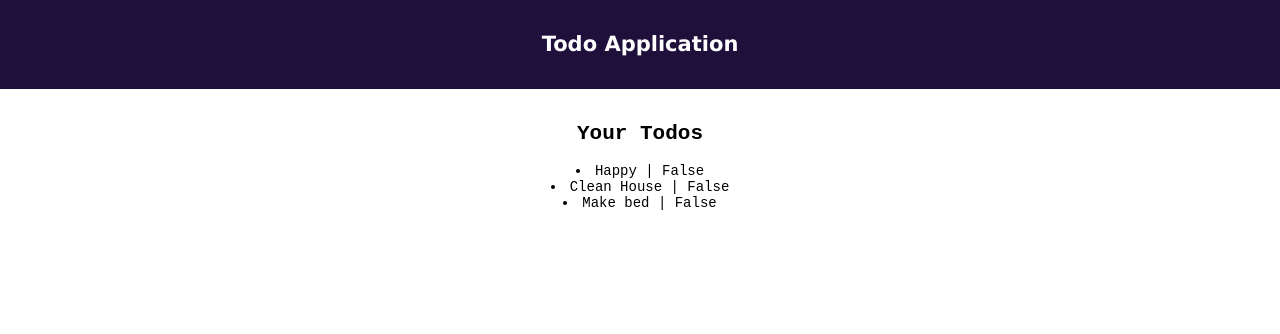
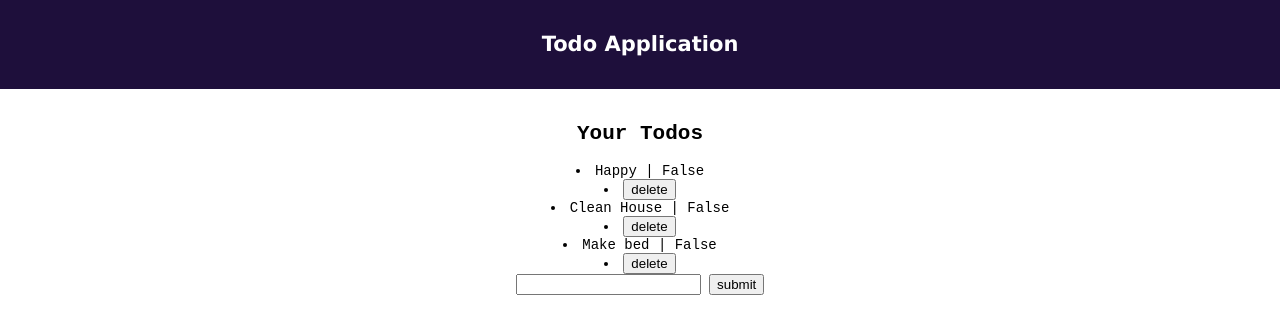
Before and after one commit to WanjohiWanjohi/djangoprac, a Django app: page / in a window 1280 px wide. Shown: the top 334 px of the page. Run offline with Django 3.2, Linux system fonts and the light colour scheme; data comes from the database, SQL or seed files in the repository; both versions use the stored data as it was after the commit.

Commit message:
Added delete

```diff
--- a/templates/index.html
+++ b/templates/index.html
@@ -23,10 +23,26 @@
 	<section>
 		<center>
 			<h2> Your Todos</h2>
+
 		{% for todo in todos%}
-			<li>{{ todo.todo}} | {{todo.is_complete}}</li>
+		<form method="POST" action="{% url 'delete' todo.id %}">
+		{% csrf_token %}
+		<li>{{ todo.todo}} | {{todo.is_complete}}</li>
+			<li><input type="submit" value="delete"name="submit"></li>
+		</form>
+
 		{% endfor %}
 	</center>
 	</section>
+	<section>
+		<center>
+			<form action="{% url 'index' %}" method="POST">
+				{% csrf_token %}
+				<input type="text" name="todo">
+				<input type="submit" name="submit" value="submit">
+
+			</form>
+		</center>
+	</section>
 </body>
 </html>
--- a/todo/urls.py
+++ b/todo/urls.py
@@ -15,9 +15,10 @@ Including another URLconf
 """
 from django.contrib import admin
 from django.urls import path
-from todoapp.views import index
+from todoapp.views import index , delete
 
 urlpatterns = [
     path('admin/', admin.site.urls),
-    path('', index , name='index-page'),
+    path('', index , name='index'),
+    path('delete/<int:todo_id>/' , delete , name='delete')
 ]
--- a/todoapp/views.py
+++ b/todoapp/views.py
@@ -1,8 +1,23 @@
-from django.shortcuts import render
+from django.shortcuts import render , redirect , get_object_or_404
 from django.http import HttpResponse
 from todoapp.models import Todo
 # Create your views here.
 
 def index(request):
+	if request.method == 'POST':
+		new_todo = request.POST['todo']
+
+		if not new_todo or len(new_todo) < 3:
+			return redirect('index')
+		todo = Todo()
+		todo.todo = new_todo
+		todo.save()
+		return redirect('index')
+
 	todos = Todo.objects.all()
 	return render(request , 'index.html', {'todos':todos})
+
+def delete(request , todo_id):
+	todo = get_object_or_404(Todo , pk=todo_id)
+	todo.delete()
+	return redirect('index')
```
Also changed, not shown: db.sqlite3.
